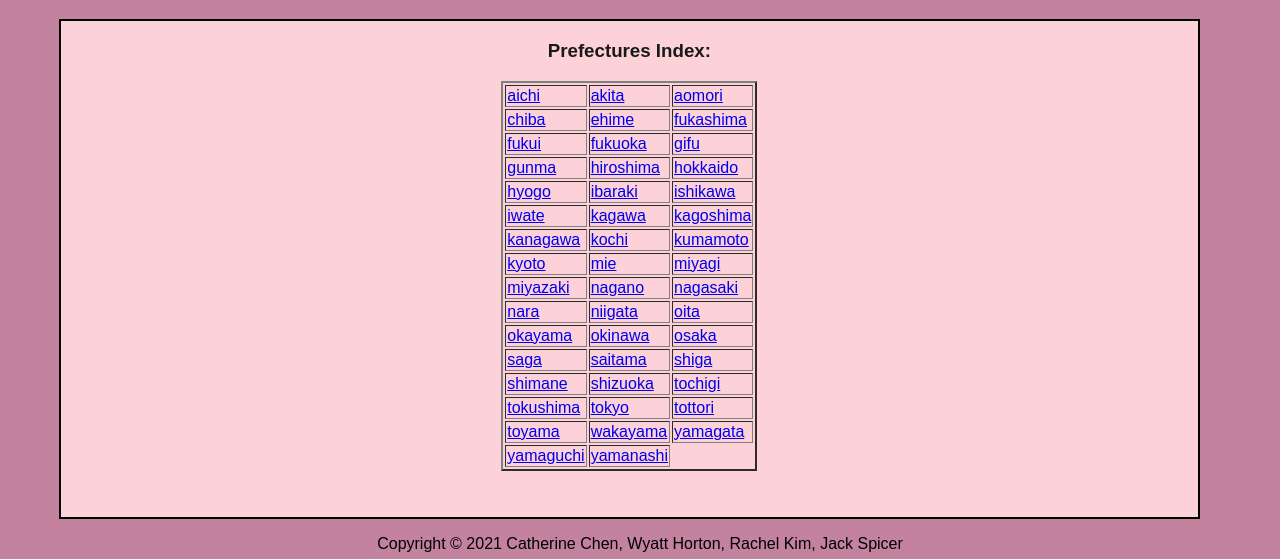
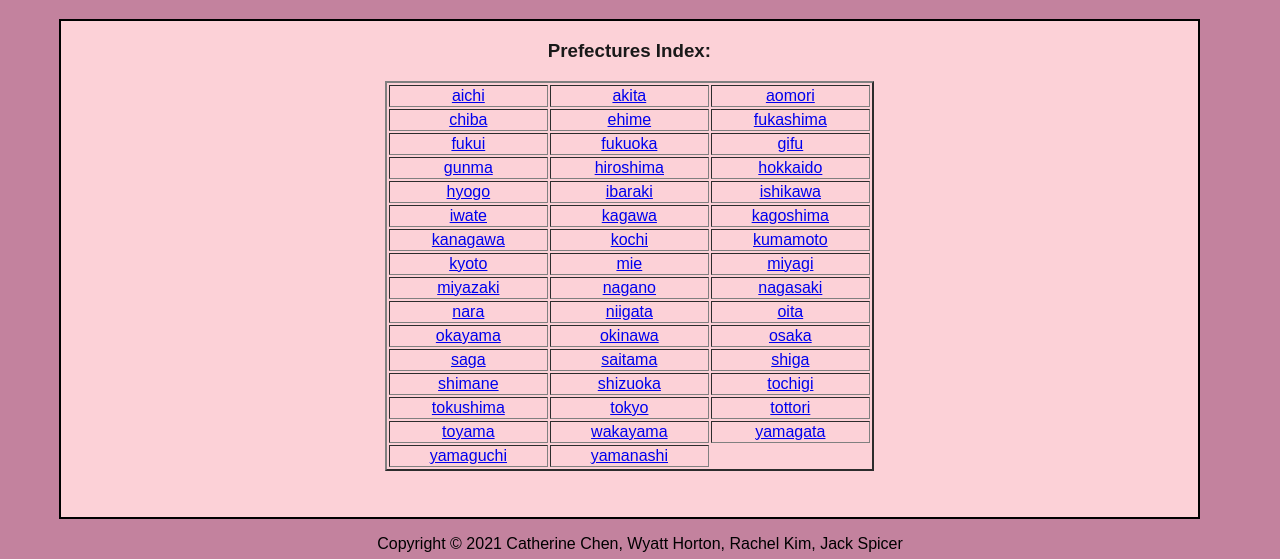
Before and after one commit to hortonwhy/-Travel, a PHP site: page /prefectures.php in a window 1280 px wide. Shown: the part 98-657 px from the top of the page. Run offline with PHP 8.4, Linux system fonts and the light colour scheme.

Commit message:
modified prefectures index width

```diff
--- a/main.css
+++ b/main.css
@@ -144,6 +144,10 @@ svg .niigata:hover path.niigata{
   padding: 1%;
 }
 
+#prefTable td {
+  text-align: center;
+  width: 155px;
+}
 .caption {
   padding: 0px;
   margin:0 auto;
--- a/prefectures.php
+++ b/prefectures.php
@@ -47,7 +47,7 @@
 			}
 			if ($val != "thumbnails" && $val != "template.html" ) {
 			$prefectures = explode(".", $val);
-			echo "<td>"."<a href="."'prefectures/".$val."'>".$prefectures[0]."</a>"."</td>";
+			print("<td><a href="."'prefectures/".$val."'> $prefectures[0] </a></td>");
 			$count = $count - 1;
 			}
 			}
```
